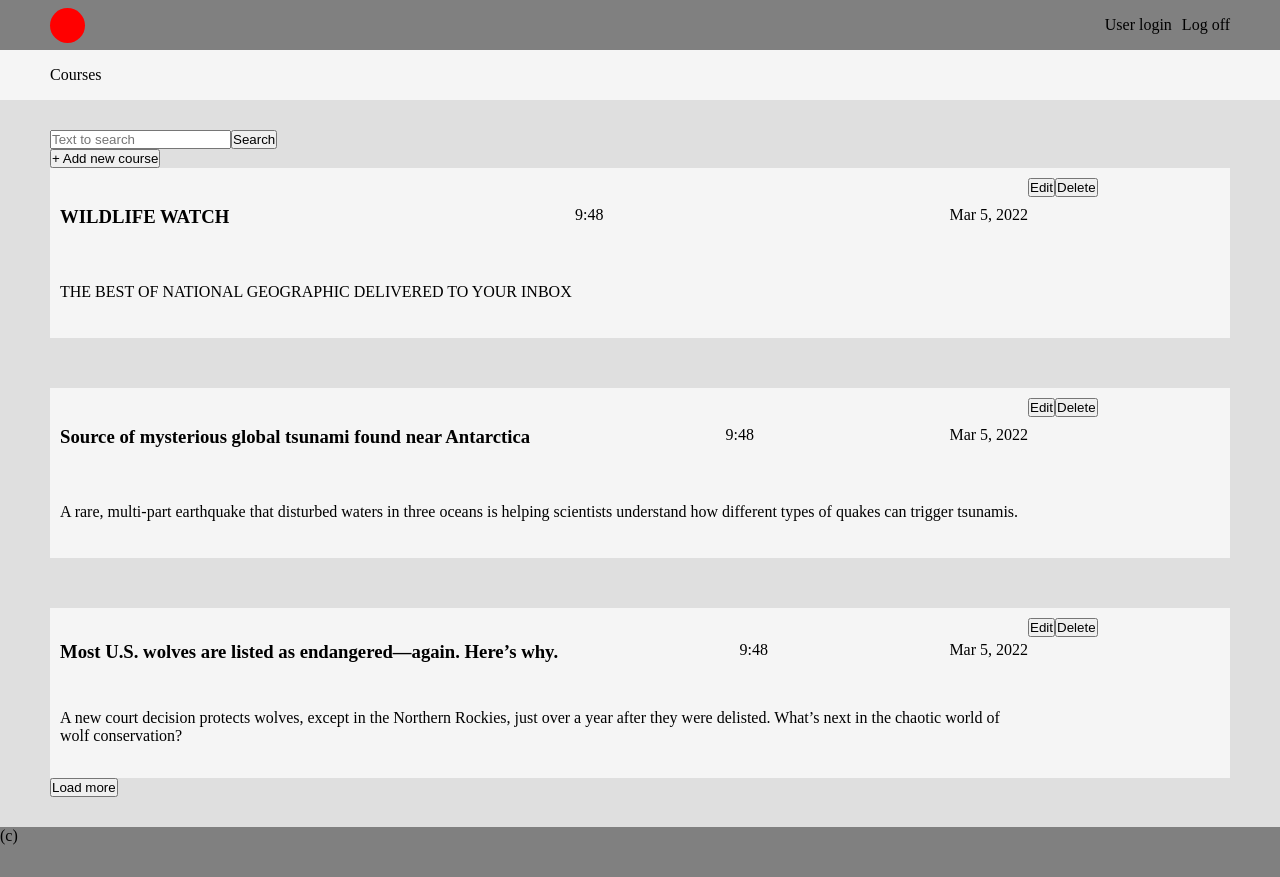
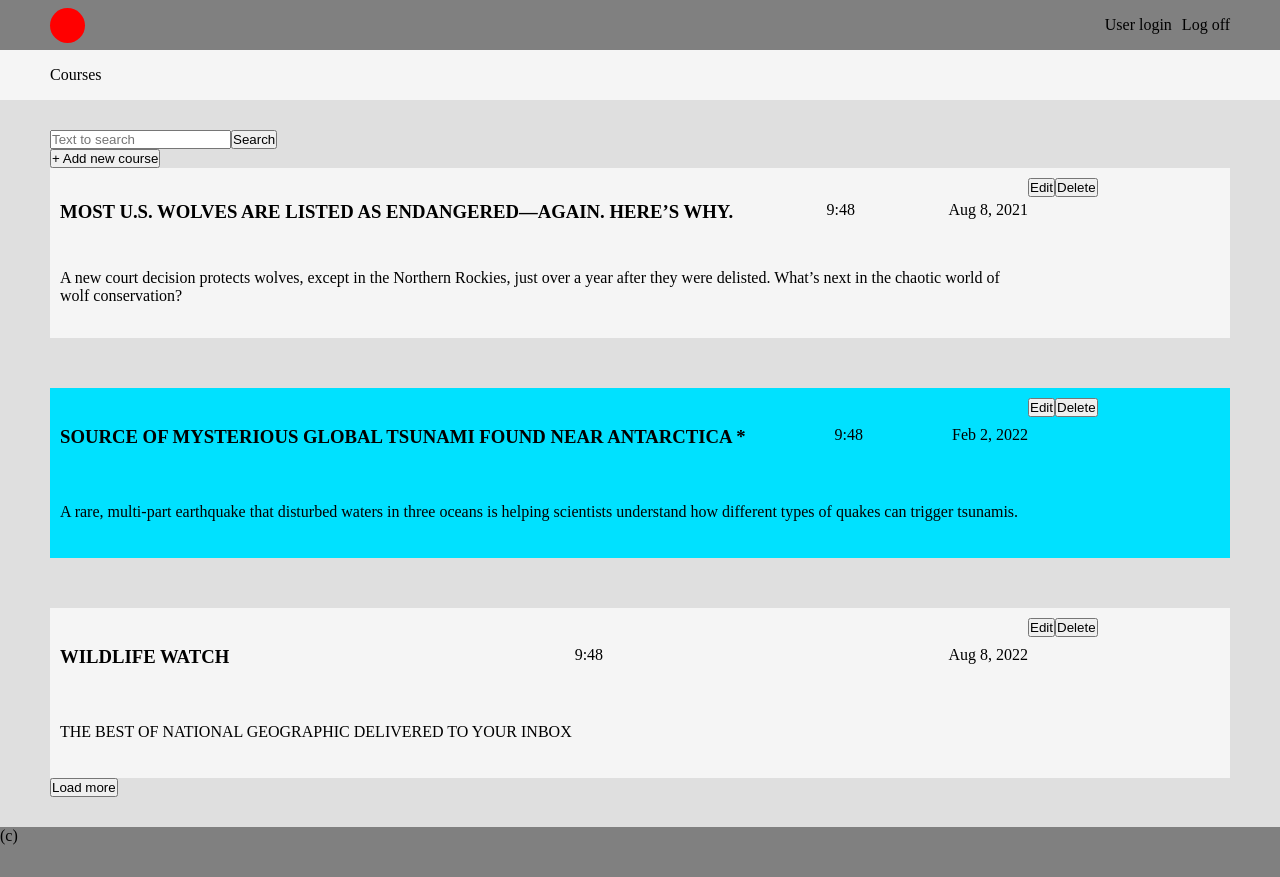
Before and after one commit to Idealizatot/agmp, an Angular app in the folder my-app/: page /courses in a window 1280 px wide. Built offline with nearby package versions, Linux system fonts and the light colour scheme.

Commit message:
add pipes

```diff
--- a/my-app/src/app/app.module.ts
+++ b/my-app/src/app/app.module.ts
@@ -13,6 +13,8 @@ import { NotFoundComponent } from './components/not-found/not-found.component';
 import { BodyComponent } from './components/body/body.component';
 
 import { CourseModule } from './modules/course/course.module';
+import { DataVisualizationDirective } from './directives/data-visualization/data-visualization.directive';
+import { OrderByPipe } from './pipes/orderBy/order-by.pipe';
 
 @NgModule({
   declarations: [
@@ -24,6 +26,8 @@ import { CourseModule } from './modules/course/course.module';
     SearchComponent,
     NotFoundComponent,
     BodyComponent,
+    DataVisualizationDirective,
+    OrderByPipe,
   ],
   imports: [
     BrowserModule,
--- a/my-app/src/app/components/body/body.component.html
+++ b/my-app/src/app/components/body/body.component.html
@@ -1,10 +1,13 @@
 <main class="main">
     <app-search></app-search>
     <button>+ Add new course</button>
-    <ul class="list">
-        <li *ngFor="let item of courses; trackBy: trackByItems" class="list-item">
-            <app-course (onDelete)="deleteCourse($event)" [course]="item"></app-course>
-        </li>
-    </ul>
-    <button (click)="loadCourse()">Load more</button>
+    <div *ngIf="!courses.length; else list">NO DATA. FEEL FREE TO EDD NEW COURSE</div>
+    <ng-template #list>
+        <ul #list class="list">
+            <li *ngFor="let item of courses | orderBy; trackBy: trackByItems" class="list-item">
+                <app-course (onDelete)="deleteCourse($event)" [course]="item" [appDataVisualization]="item.creationDate"></app-course>
+            </li>
+        </ul>
+        <button (click)="loadCourse()">Load more</button>
+    </ng-template>
 </main>
--- a/my-app/src/app/components/body/body.component.ts
+++ b/my-app/src/app/components/body/body.component.ts
@@ -1,6 +1,7 @@
 import { Component, OnInit } from '@angular/core';
 
 import { Course } from '../../course';
+import { OrderByPipe } from 'src/app/pipes/orderBy/order-by.pipe';
 
 const courses: Course[] = [
   {
@@ -8,21 +9,22 @@ const courses: Course[] = [
     title: 'WILDLIFE WATCH',
     description: 'THE BEST OF NATIONAL GEOGRAPHIC DELIVERED TO YOUR INBOX',
     courseDuration: new Date(),
-    creationDate: new Date()
+    creationDate: new Date('08-08-2022')
   },
   {
     id: 2,
     title: 'Source of mysterious global tsunami found near Antarctica',
     description: 'A rare, multi-part earthquake that disturbed waters in three oceans is helping scientists understand how different types of quakes can trigger tsunamis.',
     courseDuration: new Date(),
-    creationDate: new Date()
+    creationDate: new Date('02-02-2022'),
+    topRated: true
   },
   {
     id: 3,
     title: 'Most U.S. wolves are listed as endangered—again. Here’s why.',
     description: 'A new court decision protects wolves, except in the Northern Rockies, just over a year after they were delisted. What’s next in the chaotic world of wolf conservation?',
     courseDuration: new Date(),
-    creationDate: new Date()
+    creationDate: new Date('08-08-2021')
   }
 ];
 
--- a/my-app/src/app/components/course/course.component.css
+++ b/my-app/src/app/components/course/course.component.css
@@ -29,3 +29,13 @@
 .course__settings {
     width: 230px;
 }
+
+.freshCourse .course {
+    border: 2px solid greenyellow;
+}
+
+.upcomingCourse .course {
+    border: 2px solid blue;
+}
+
+.topRated {background-color: rgb(0, 225, 255);}
--- a/my-app/src/app/components/course/course.component.html
+++ b/my-app/src/app/components/course/course.component.html
@@ -1,8 +1,9 @@
-<div class="course">
+<div [ngClass]="{topRated:course.topRated}" class="course">
     <div class="course__infoBlock">
         <div class="course__titleBlock">
             <h3 class="course__title">
-                {{course.title}}
+                {{course.title | uppercase}}
+                <span *ngIf="course.topRated">*</span>
             </h3>
             <div>{{course.courseDuration | date : 'h:mm'}}</div>
             <div>{{course.creationDate | date : 'mediumDate'}}</div>
--- a/my-app/src/app/course.ts
+++ b/my-app/src/app/course.ts
@@ -4,4 +4,5 @@ export interface Course {
     description: string,
     courseDuration: Date,
     creationDate: Date,
+    topRated?: boolean,
 }
--- /dev/null
+++ b/my-app/src/app/directives/data-visualization/data-visualization.directive.ts
@@ -0,0 +1,26 @@
+import { Directive, Input, HostBinding, OnInit  } from '@angular/core';
+
+@Directive({
+  selector: '[appDataVisualization]'
+})
+export class DataVisualizationDirective implements OnInit{
+
+  @Input('appDataVisualization') public data!: Date;
+
+
+  @HostBinding('class') className: string = '';
+
+  ngOnInit(): void {
+    console.log(this.data);
+    const currendData = new Date();
+    if (currendData.getTime() > this.data.getTime() && (currendData.getTime() - this.data.getTime()) / 86400000 < 14) {
+      this.className = 'freshCourse';
+    }
+    if (currendData.getTime() < this.data.getTime()) {
+      this.className = 'upcomingCourse';
+    }
+  }
+
+
+
+}
--- /dev/null
+++ b/my-app/src/app/pipes/orderBy/order-by.pipe.ts
@@ -0,0 +1,14 @@
+import { Pipe, PipeTransform } from '@angular/core';
+
+import { Course } from '../../course'
+
+@Pipe({
+  name: 'orderBy'
+})
+export class OrderByPipe implements PipeTransform {
+
+  transform(value: Course[], ...args: unknown[]): Course[] {
+    return value.sort((a, b) => a.creationDate.getTime() - b.creationDate.getTime());
+  }
+
+}
```
Also changed, not shown: 2 other files (tests, documents, lock files or other folders).
